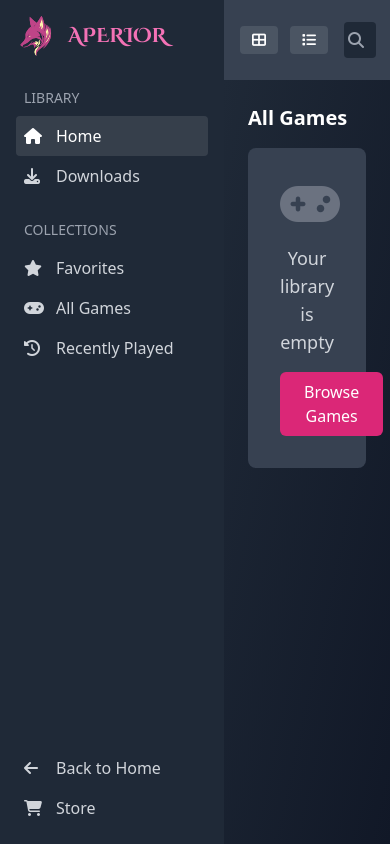
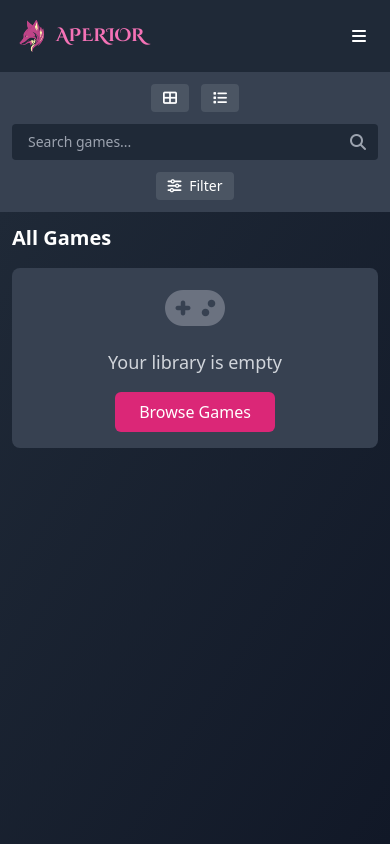
Before and after one commit to DkXenos/Aperior, a PHP site: page /inventory.php in a window 390 px wide. Run offline with PHP 8.4, Linux system fonts and the light colour scheme; the visitor is signed in with stand-in values (Sample User, id 1); data that the repository does not hold is empty; some libraries are stand-ins or nearby versions.

Commit message:
Update inventory.php

```diff
--- a/inventory.php
+++ b/inventory.php
@@ -43,6 +43,17 @@ $recent_games = array_slice($inventory_games, 0, 5);
     <script src="https://cdn.tailwindcss.com"></script>
     <link rel="stylesheet" href="https://cdnjs.cloudflare.com/ajax/libs/font-awesome/6.4.0/css/all.min.css">
     <link rel="stylesheet" href="./styles.css">
+    <script>
+        tailwind.config = {
+            theme: {
+                extend: {
+                    screens: {
+                        'xs': '475px',
+                    }
+                }
+            }
+        }
+    </script>
     <style>
         .game-card {
             transition: all 0.2s ease;
@@ -62,17 +73,44 @@ $recent_games = array_slice($inventory_games, 0, 5);
         .sidebar-item.active {
             background-color: rgba(255, 255, 255, 0.1);
         }
+
+        @media (max-width: 767px) {
+            body.sidebar-open {
+                overflow: hidden;
+            }
+
+            #sidebar {
+                height: 100vh;
+                overflow-y: auto;
+            }
+        }
     </style>
 </head>
 
 <body class="bg-gray-900 min-h-screen text-white">
     <!-- Main Container -->
-    <div class="flex h-screen overflow-hidden">
+    <div class="flex flex-col md:flex-row h-screen overflow-hidden">
+        <!-- Mobile Header -->
+        <div class="md:hidden bg-gray-800 p-4 flex justify-between items-center">
+            <div class="flex items-center">
+                <img src="./assets/aperior.svg" alt="Aperior Logo" class="w-8 h-8 mr-2" />
+                <h1 class="text-lg font-bold text-pink-400 apply-custom-title-font">APERIOR</h1>
+            </div>
+            <button id="sidebar-toggle" class="text-white p-2">
+                <i class="fas fa-bars"></i>
+            </button>
+        </div>
+
         <!-- Sidebar -->
-        <div class="w-56 bg-gray-800 flex-shrink-0 p-4 flex flex-col h-full">
-            <div class="flex items-center mb-8">
-                <img src="./assets/aperior.svg" alt="Aperior Logo" class="w-10 h-10 mr-3" />
-                <h1 class="text-xl font-bold text-pink-400 apply-custom-title-font">APERIOR</h1>
+        <div id="sidebar" class="w-full md:w-56 bg-gray-800 flex-shrink-0 p-4 flex flex-col h-full md:static fixed top-0 left-0 z-40 transform -translate-x-full md:translate-x-0 transition-transform duration-300 ease-in-out">
+            <div class="flex items-center mb-8 md:block">
+                <button id="sidebar-close" class="md:hidden ml-auto text-white p-2">
+                    <i class="fas fa-times"></i>
+                </button>
+                <div class="flex items-center">
+                    <img src="./assets/aperior.svg" alt="Aperior Logo" class="w-10 h-10 mr-3" />
+                    <h1 class="text-xl font-bold text-pink-400 apply-custom-title-font">APERIOR</h1>
+                </div>
             </div>
 
             <div class="mb-6">
@@ -111,8 +149,8 @@ $recent_games = array_slice($inventory_games, 0, 5);
         <!-- Main Content -->
         <div class="flex-1 flex flex-col h-full overflow-hidden">
             <!-- Header/Search -->
-            <div class="bg-gray-700 p-4 flex justify-between items-center">
-                <div class="flex space-x-3">
+            <div class="bg-gray-700 p-3 sm:p-4 flex flex-col sm:flex-row justify-between items-center gap-3">
+                <div class="flex space-x-3 w-full sm:w-auto justify-center">
                     <button id="grid-view-btn" class="bg-gray-600 hover:bg-gray-500 text-white px-3 py-1 rounded text-sm active">
                         <i class="fas fa-th-large"></i>
                     </button>
@@ -120,13 +158,13 @@ $recent_games = array_slice($inventory_games, 0, 5);
                         <i class="fas fa-list"></i>
                     </button>
                 </div>
-                <div class="flex-1 max-w-lg mx-4">
+                <div class="flex-1 w-full sm:w-auto sm:max-w-lg mx-0 sm:mx-4">
                     <div class="relative">
                         <input type="text" placeholder="Search games..." class="w-full bg-gray-800 text-white px-4 py-2 rounded text-sm focus:outline-none focus:ring-2 focus:ring-pink-500">
                         <i class="fas fa-search absolute right-3 top-2.5 text-gray-400"></i>
                     </div>
                 </div>
-                <div>
+                <div class="w-full sm:w-auto flex justify-center">
                     <button class="bg-gray-600 hover:bg-gray-500 text-white px-3 py-1 rounded text-sm">
                         <i class="fas fa-sliders mr-1"></i> Filter
                     </button>
@@ -134,7 +172,7 @@ $recent_games = array_slice($inventory_games, 0, 5);
             </div>
 
             <!-- Content Area -->
-            <div class="flex-1 overflow-y-auto p-6 bg-gradient-to-br from-gray-800 to-gray-900">
+            <div class="flex-1 overflow-y-auto p-3 sm:p-6 bg-gradient-to-br from-gray-800 to-gray-900">
                 <?php if (isset($_SESSION['payment_message'])): ?>
                     <div class="mb-4 p-3 rounded-md bg-green-800 text-green-100">
                         <?php echo $_SESSION['payment_message'];
@@ -145,9 +183,9 @@ $recent_games = array_slice($inventory_games, 0, 5);
                 <?php if (!empty($recent_games)): ?>
                     <div class="mb-8">
                         <h2 class="text-xl font-bold text-white mb-4">Recently Added</h2>
-                        <div class="flex space-x-4 overflow-x-auto pb-4">
+                        <div class="grid grid-cols-1 xs:grid-cols-2 sm:grid-cols-3 md:grid-cols-4 lg:grid-cols-5 gap-4 sm:flex sm:space-x-4 sm:overflow-x-auto sm:pb-4">
                             <?php foreach ($recent_games as $game): ?>
-                                <div class="flex-shrink-0 w-60">
+                                <div class="flex-shrink-0 sm:w-60">
                                     <div class="game-card bg-gray-700 rounded-lg overflow-hidden">
                                         <img src="<?php echo htmlspecialchars($game['image_url'] ?: './assets/image_placeholder.png'); ?>" alt="<?php echo htmlspecialchars($game['title']); ?>" class="w-full h-28 object-cover">
                                         <div class="p-3">
@@ -164,7 +202,7 @@ $recent_games = array_slice($inventory_games, 0, 5);
                 <h2 class="text-xl font-bold text-white mb-4">All Games</h2>
 
                 <?php if (empty($inventory_games)): ?>
-                    <div class="bg-gray-700 rounded-lg p-8 text-center">
+                    <div class="bg-gray-700 rounded-lg p-4 sm:p-8 text-center">
                         <i class="fas fa-gamepad text-5xl text-gray-500 mb-4"></i>
                         <p class="text-gray-300 text-lg mb-4">Your library is empty</p>
                         <a href="./catalogue/index.php" class="inline-block bg-pink-600 hover:bg-pink-700 text-white font-medium px-6 py-2 rounded-md transition-colors">
@@ -173,11 +211,11 @@ $recent_games = array_slice($inventory_games, 0, 5);
                     </div>
                 <?php else: ?>
                     <!-- Grid View (default) -->
-                    <div id="grid-view" class="grid grid-cols-1 sm:grid-cols-2 md:grid-cols-3 lg:grid-cols-4 xl:grid-cols-5 gap-4">
+                    <div id="grid-view" class="grid grid-cols-1 xs:grid-cols-2 sm:grid-cols-2 md:grid-cols-3 lg:grid-cols-4 xl:grid-cols-5 gap-4">
                         <?php foreach ($inventory_games as $game): ?>
                             <div class="game-card bg-gray-700 rounded-lg overflow-hidden">
-                                <img src="<?php echo htmlspecialchars($game['image_url'] ?: './assets/image_placeholder.png'); ?>" alt="<?php echo htmlspecialchars($game['title']); ?>" class="w-full h-40 object-cover">
-                                <div class="p-4">
+                                <img src="<?php echo htmlspecialchars($game['image_url'] ?: './assets/image_placeholder.png'); ?>" alt="<?php echo htmlspecialchars($game['title']); ?>" class="w-full h-32 sm:h-40 object-cover">
+                                <div class="p-3 sm:p-4">
                                     <h3 class="font-medium text-white"><?php echo htmlspecialchars($game['title']); ?></h3>
                                     <p class="text-xs text-gray-400 mt-1">Added <?php echo date("M j, Y", strtotime($game['purchase_date'])); ?></p>
                                     <div class="flex mt-3">
@@ -235,6 +273,37 @@ $recent_games = array_slice($inventory_games, 0, 5);
                 alert('Play game feature coming soon!');
             });
         });
+
+        // Mobile sidebar toggle
+        const sidebarToggle = document.getElementById('sidebar-toggle');
+        const sidebarClose = document.getElementById('sidebar-close');
+        const sidebar = document.getElementById('sidebar');
+        const overlay = document.createElement('div');
+
+        overlay.className = 'fixed inset-0 bg-black bg-opacity-50 z-30 hidden transition-opacity duration-300 ease-in-out';
+        document.body.appendChild(overlay);
+
+        sidebarToggle.addEventListener('click', function() {
+            sidebar.classList.remove('-translate-x-full');
+            overlay.classList.remove('hidden');
+        });
+
+        sidebarClose.addEventListener('click', function() {
+            sidebar.classList.add('-translate-x-full');
+            overlay.classList.add('hidden');
+        });
+
+        overlay.addEventListener('click', function() {
+            sidebar.classList.add('-translate-x-full');
+            overlay.classList.add('hidden');
+        });
+
+        // Close sidebar when resizing to desktop if it was open
+        window.addEventListener('resize', function() {
+            if (window.innerWidth >= 768 && !sidebar.classList.contains('-translate-x-full')) {
+                overlay.classList.add('hidden');
+            }
+        });
     </script>
 </body>
 
```
